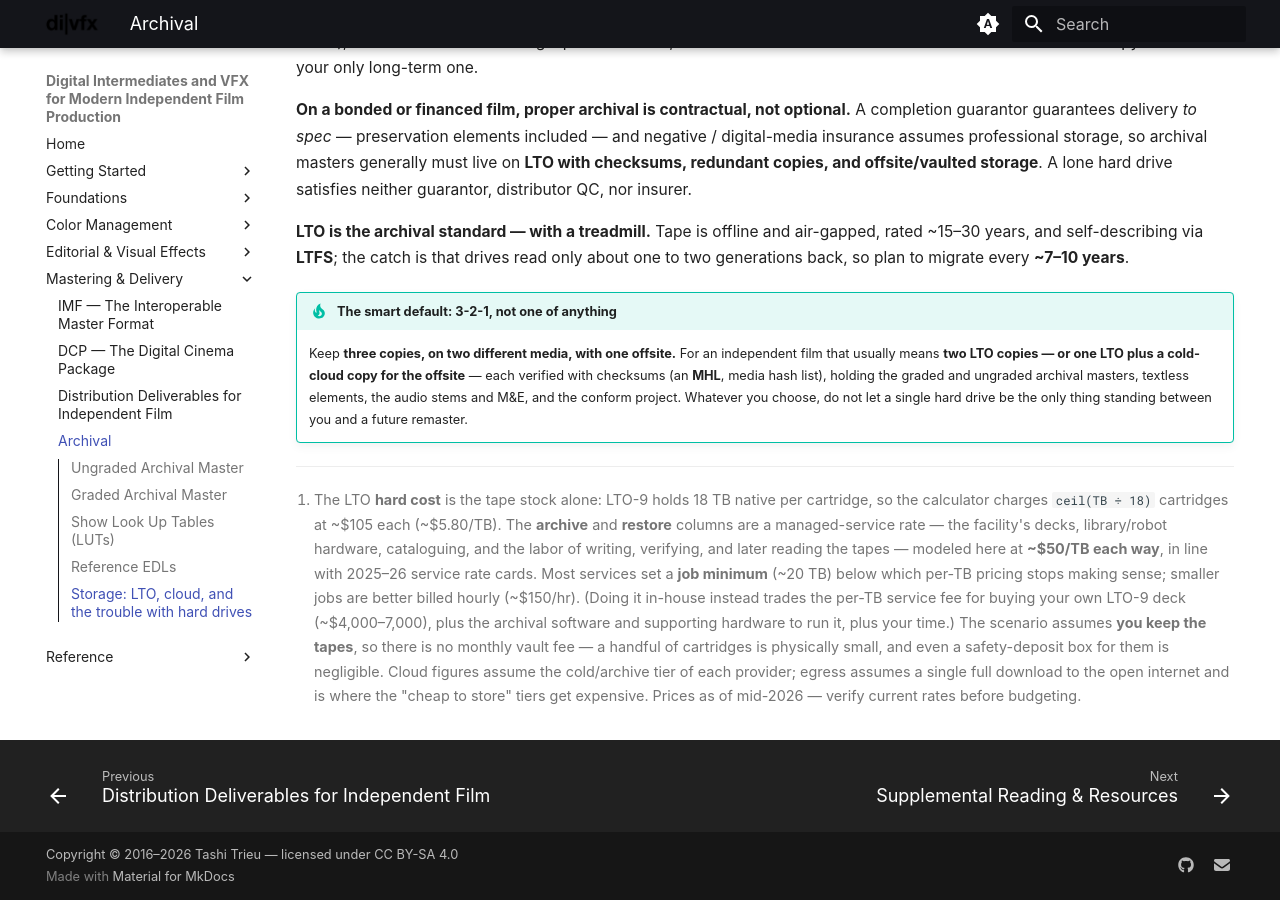
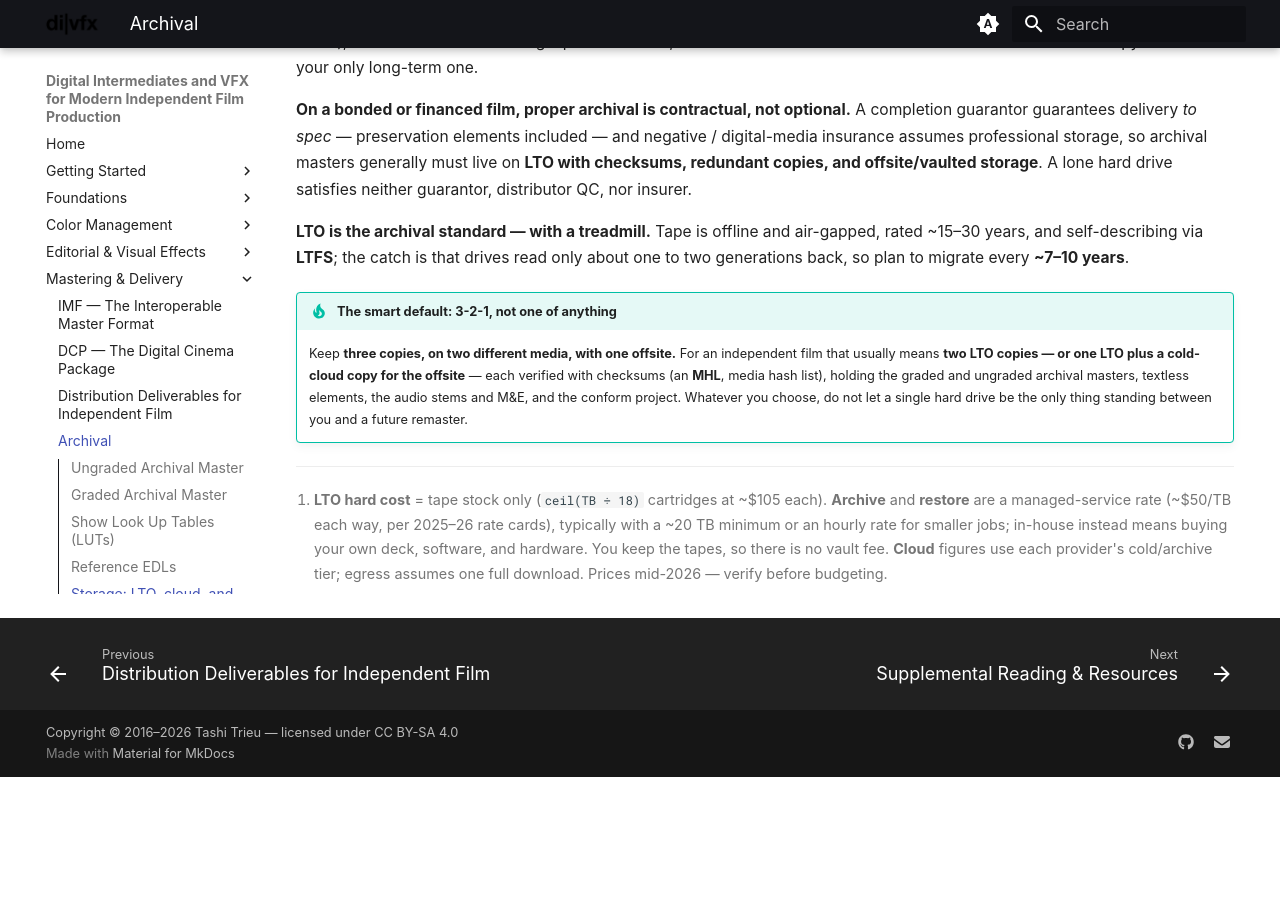
Before and after one commit to tashdor/divfx, an MkDocs documentation site: the page built from docs/archival.md, in a window 1280 px wide and 900 px high, scrolled down 2424 px. Built offline with MkDocs 1.6.1 and Material for MkDocs 9.7.7, drawn with Linux system fonts in a browser that asks for light colours; the version menu is left out; after the commit the page ends 3201 px from its top, so only the background shows below that.

Commit message:
Condense the LTO cost footnote
Co-Authored-By: Claude Opus 4.8 <noreply@anthropic.com>

```diff
--- a/docs/archival.md
+++ b/docs/archival.md
@@ -151,19 +151,11 @@ not a quote: cloud rates and egress tiers change often, and the LTO figures sepa
 })();
 </script>
 
-[^ltocost]: The LTO **hard cost** is the tape stock alone: LTO-9 holds 18 TB native per cartridge, so
-    the calculator charges `ceil(TB ÷ 18)` cartridges at ~$105 each (~$5.80/TB). The **archive** and
-    **restore** columns are a managed-service rate — the facility's decks, library/robot hardware,
-    cataloguing, and the labor of writing, verifying, and later reading the tapes — modeled here at
-    **~$50/TB each way**, in line with 2025–26 service rate cards. Most services set a **job minimum**
-    (~20 TB) below which per-TB pricing stops making sense; smaller jobs are better billed hourly
-    (~$150/hr). (Doing it in-house instead trades the per-TB service fee for buying your own LTO-9
-    deck (~$4,000–7,000), plus the archival software and supporting hardware to run it, plus your
-    time.) The
-    scenario assumes **you keep the tapes**, so there is no monthly vault fee — a handful of cartridges
-    is physically small, and even a safety-deposit box for them is negligible. Cloud figures assume the
-    cold/archive tier of each provider; egress assumes a single full download to the open internet and
-    is where the "cheap to store" tiers get expensive. Prices as of mid-2026 — verify current rates
+[^ltocost]: **LTO hard cost** = tape stock only (`ceil(TB ÷ 18)` cartridges at ~$105 each). **Archive**
+    and **restore** are a managed-service rate (~$50/TB each way, per 2025–26 rate cards), typically
+    with a ~20 TB minimum or an hourly rate for smaller jobs; in-house instead means buying your own
+    deck, software, and hardware. You keep the tapes, so there is no vault fee. **Cloud** figures use
+    each provider's cold/archive tier; egress assumes one full download. Prices mid-2026 — verify
     before budgeting.
 
 **Read the total, not the headline rate.** Cold-cloud tiers are cheap to *store* (~$1/TB/month) but
```
